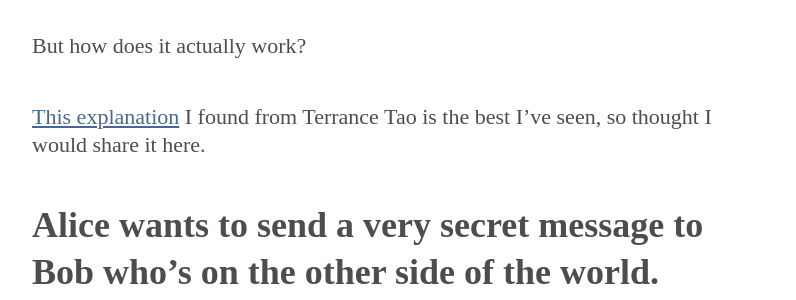
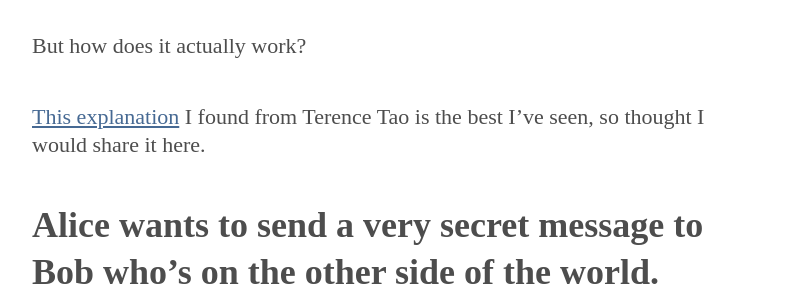
Before and after one commit to metomic/blog, a Jekyll site: the page built from _posts/2019-09-10-cryptography-explained.md, in a window 1280 px wide and 900 px high, scrolled down 486 px. Shown: the part 156-456 px from the top of the window, without its empty margins (248-1044 px from the left). Built offline with Jekyll 4.4.1, drawn with Linux system fonts in a browser that asks for light colours; some web fonts are replaced; comment, search, counter and statistics services are not loaded.

```diff
--- a/_posts/2019-09-10-cryptography-explained.md
+++ b/_posts/2019-09-10-cryptography-explained.md
@@ -16,7 +16,7 @@
 
 But how does it actually work?
 
-[This explanation](https://www.youtube.com/watch?v=PtsrAw1LR3E&t=1694s) I found from Terrance Tao is the best I've seen, so thought I would share it here.
+[This explanation](https://www.youtube.com/watch?v=PtsrAw1LR3E&t=1694s) I found from Terence Tao is the best I've seen, so thought I would share it here.
 
 ## Alice wants to send a very secret message to Bob who's on the other side of the world.
 
```
Also changed, not shown: images/google-adsettings.png (added), 2 other files.
